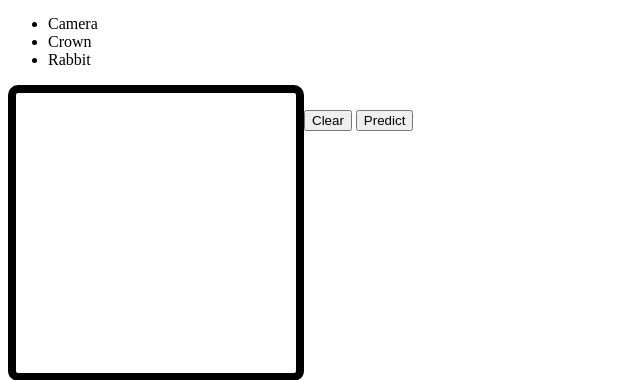
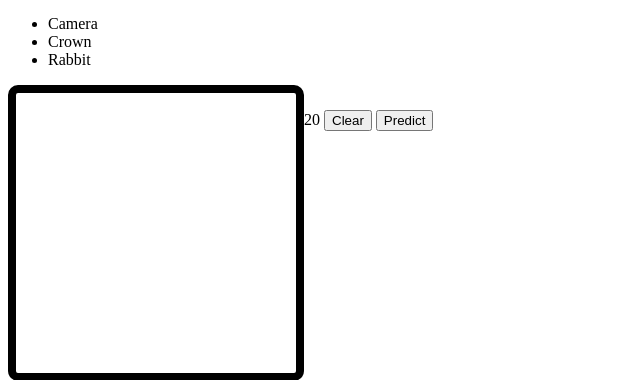
Before and after one commit to jpalmerr/ajak-final-project, a Flask app: page / in a window 1280 px wide. Shown: the part 133-513 px from the top of the page, without its empty margins (0-640 px from the left). Run offline with Flask 2, Linux system fonts and the light colour scheme; some libraries are stand-ins or nearby versions.

Commit message:
Timer restarts if user clicks clear Changes timer to be 20 seconds rather than 30 seconds
Co-authored-by: Amy Jordan <amy_jordan@live.co.uk>
Co-authored-by: Kim Diep <kim.diep.techno@gmail.com>

```diff
--- a/static/js/draw.js
+++ b/static/js/draw.js
@@ -11,17 +11,20 @@
 
   var clearEl = $('clear-canvas');
 
+  var n = 0;
+  var predictButtonClicked = false;
+
   clearEl.onclick = function() {
     canvas.clear()
     document.getElementById('result').innerHTML = ""
+    n = 0
+    predictButtonClicked = false
+    document.getElementById('timer').innerHTML = 30
   };
-
-  var n = 0;
-  var predictButtonClicked = false
 
   canvas.on('mouse:down', function() {
     if (n === 0) {
-      var timeLeft = 30;
+      var timeLeft = 20;
       var timer = document.getElementById('timer');
       var predictButton = document.getElementById('predictButton')
 
--- a/templates/index.html
+++ b/templates/index.html
@@ -21,7 +21,7 @@
     </ul>
 
     <canvas id="canvas" width="280" height="280" class="canvas"></canvas>
-    <span id ='timer'></span>
+    <span id ='timer'>20</span>
     <button type="button" id="clear-canvas" class="clear-button">Clear</button>
     <button id="predictButton" type="button" onclick="stopCountdown()">Predict</button>
     <span id="result"></span>
```
